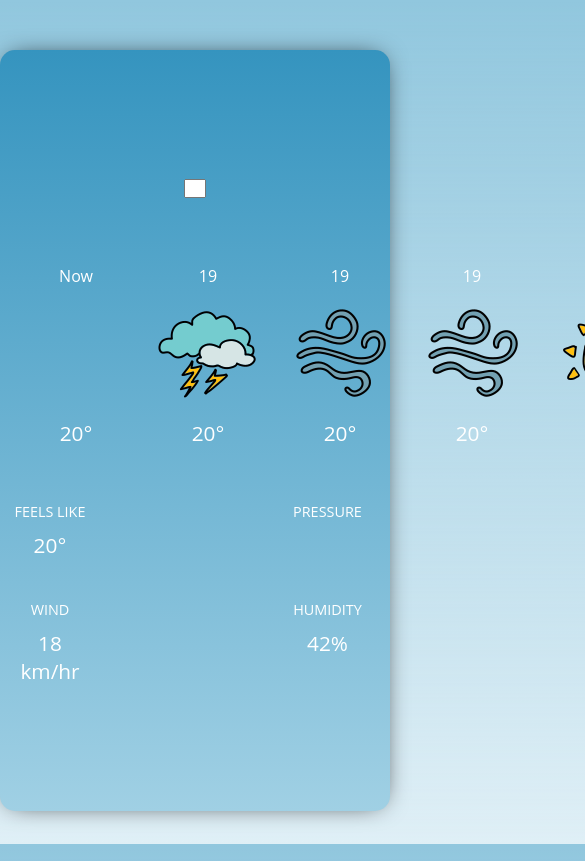
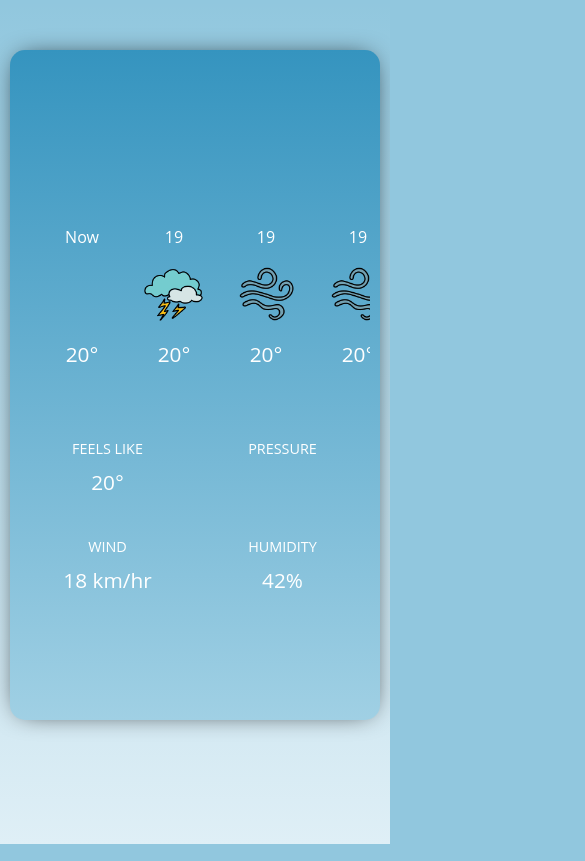
Before and after one commit to PoliukhA/Weather_App, a website: page src/index.html in a window 390 px wide. Shown: the top 861 px of the page, 585 px wide, since content can reach past the window. Drawn offline with nearby package versions, Linux system fonts and the light colour scheme; files that its build step writes are made by us from their sources; no server answers; files whose address does not match are found by name.

Commit message:
add media queries

```diff
--- a/src/index.html
+++ b/src/index.html
@@ -13,9 +13,9 @@
     <div class="container">
         <div class="location">
             <div class="location__city">
-                <select id="city">
+                <!-- <select id="city">
 
-                </select>
+                </select>  -->
             </div>
             <div class="location__descr"></div>
             <div class="location__temp"></div>
--- a/src/js/script.js
+++ b/src/js/script.js
@@ -10,20 +10,20 @@ document.addEventListener('DOMContentLoaded', function(event) {
     // console.log(temperature)
     let weatherNowIcon = document.querySelector('#weather-now')
 
-    let citySelect = document.querySelector('#city')
-    console.log(citySelect)
+  /*   let citySelect = document.querySelector('#city')
+    console.log(citySelect) */
     // let mydata = JSON.parse(id);
 
     // let jsonFile = getFile('cityData.json');
     // var parsedJson = JSON.parse(jsonFile);
-    // console.log('zhopa')
+    // console.log('bug')
     // .then(data => {
     //     for (var i=0; i<data[0].length; i++){
     //         citySelect.appendChild('<option value='+ data[0][i].id + '>'+ data[0][i].name  +'</option>')
     //     }
     // })
 
-    fetch('./js/cityData.json')
+   /*  fetch('./js/cityData.json')
         .then(results => results.json())
         .then(console.log)
         .then(data => {
@@ -34,15 +34,12 @@ document.addEventListener('DOMContentLoaded', function(event) {
             for (var i=0; i<data[0].length; i++){
                         citySelect.appendChild('<option value='+ data[0][i].id + '>'+ data[0][i].name  +'</option>')
                     }
-        })
-
-
-    console.log('love')
+        }) */
 
     //Получаем прогноз в массив data
     fetch(url).then(function (resp) {return resp.json() }).then(function (data) {
         //добавляем название города
-        // document.querySelector('.location__city').textContent = data.name;
+        document.querySelector('.location__city').textContent = data.name;
         // data.main.temp содержит значение в Кельвинах, отнимаем от  273, чтобы получить значение в градусах Цельсия
         //Добавляем описание погоды
         document.querySelector('.location__descr').textContent = data.weather[0]['description'];
--- /dev/null
+++ b/src/sass/blocks/_media.scss
@@ -0,0 +1,36 @@
+@media (max-width: 1200px) {
+}
+
+@media (max-width: 992px) {
+    .container {
+        max-width: 850px;
+    }
+}
+
+@media (max-width: 768px) {
+    .container {
+        max-width: 600px;
+    }
+    .forecast {
+        overflow: auto;
+        padding: $padding;
+        &__icon {
+            background-size: 100%, contain;
+            width: 80px;
+            height: 80px;
+        }
+    }
+}
+
+@media (max-width: 576px) {
+    .container {
+        max-width: 100%;
+        margin: 50px 10px;
+    }
+    .forecast {
+        &__icon {
+            width: 60px;
+            height: 60px;
+        }
+    }
+}
--- a/src/sass/style.scss
+++ b/src/sass/style.scss
@@ -56,7 +56,7 @@ html[data-theme="night"] body {
 
 .details {
     display: grid;
-    grid-template-columns: 1fr 475px;
+    grid-template-columns: repeat(2, 1fr);
     margin-top: 40px;
     &__item {
         margin: 15px 0;
@@ -119,3 +119,5 @@ html[data-theme="night"] body {
 .haze {
     background-image: url('../icons/wind.png');
 }
+
+@import 'blocks/media';
```
Also changed, not shown: dist/css/blocks/media.min.css (added), dist/css/style.min.css, dist/index.html, dist/js/script.js.
